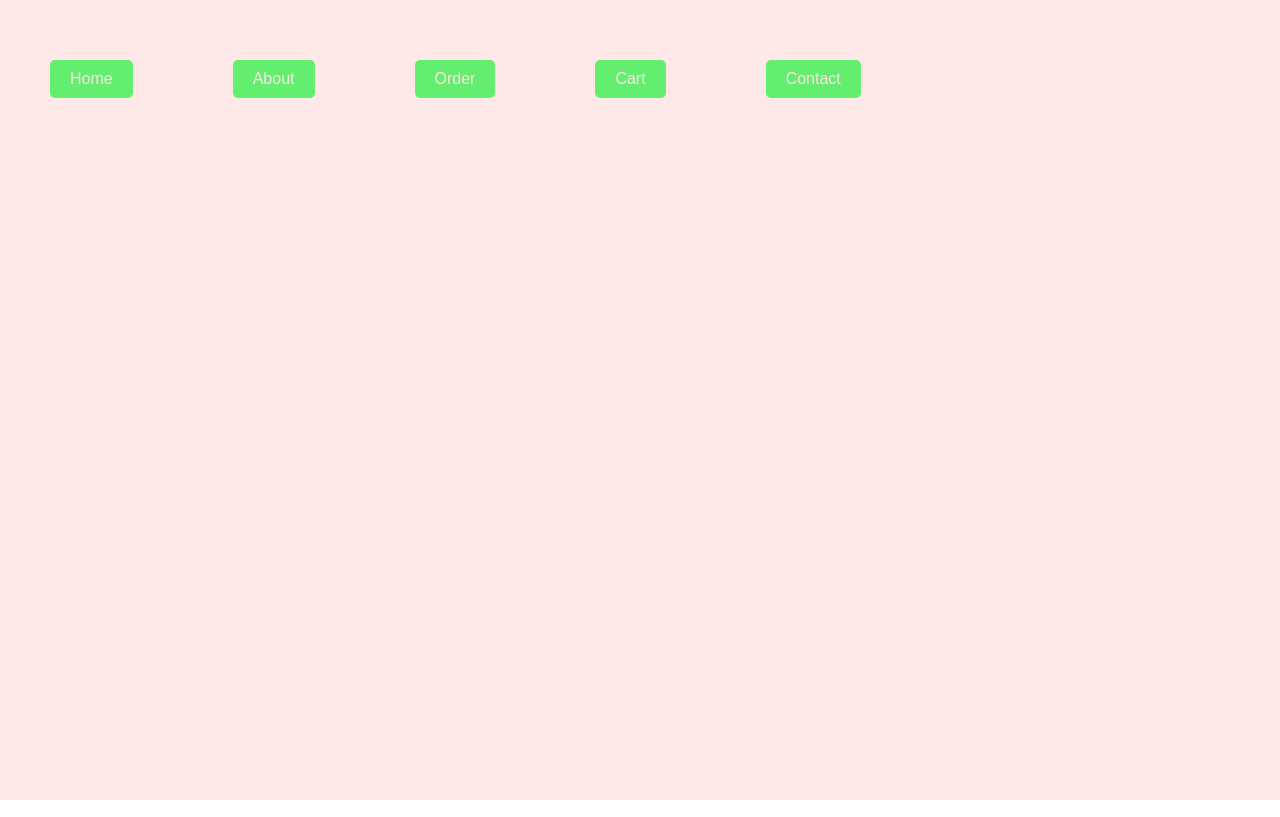
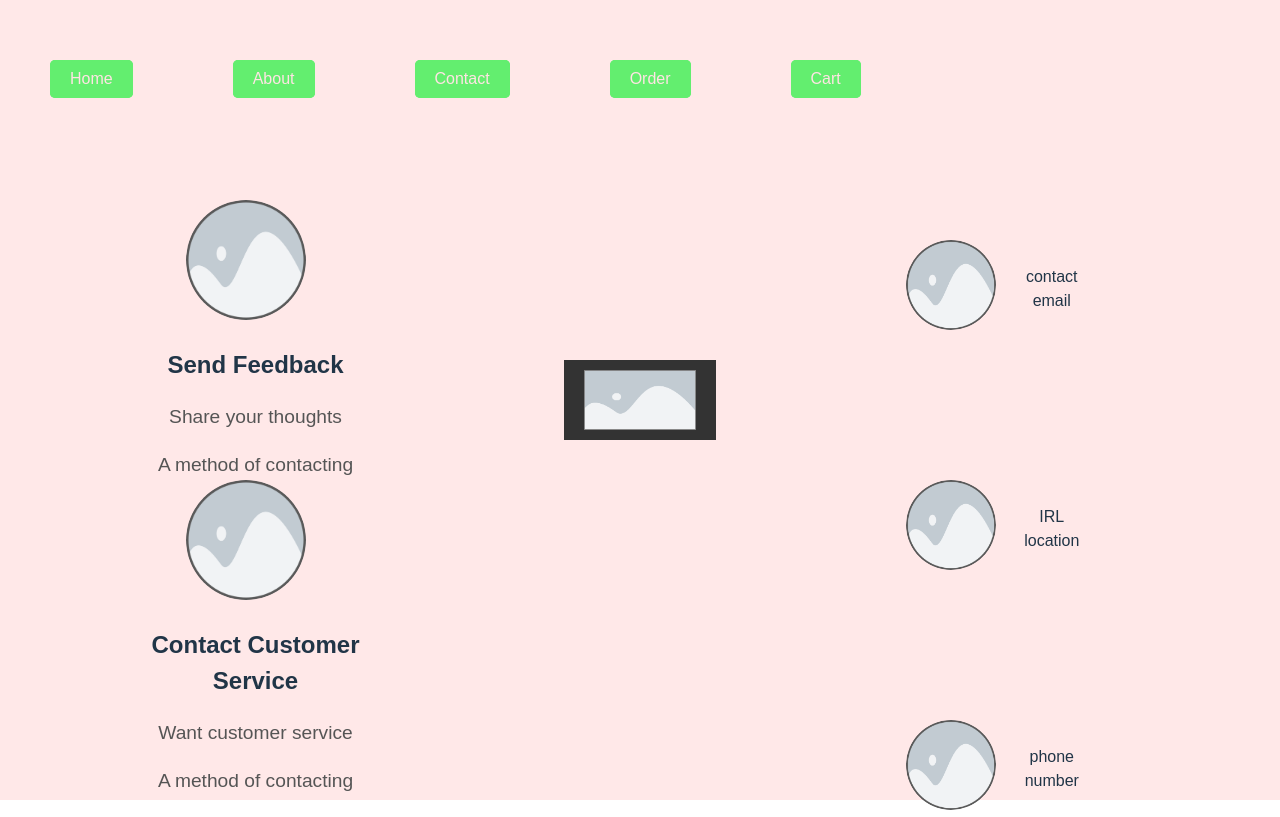
Before and after one commit to ishamotwani/FastGPTFood, a React (Vite) app: page /Contact in a window 1280 px wide. Built offline with nearby package versions, Linux system fonts and the light colour scheme.

Commit message:
More Css | Mostly in Contact

```diff
--- a/src/CssPages/About.css
+++ b/src/CssPages/About.css
@@ -29,25 +29,47 @@ main {
     text-align: center;
 }
 
-p, h1 {
+p {
     font-size: 1.2rem;
     color: #555;
 }
 
-.personImg {
-    max-width: 30%;
+.orderImg {
+    max-width: 60%;
     height: auto;
-    border: #ddd;
-    border-radius: 5px;
-    margin: 20px;
+    border-radius: 10px;
+    margin: 20px auto;
 }
 
-.ourBeliefImg {
-    max-width: 30%;
+.specialImgSection {
+    display: flex;
+    align-items: center;
+    justify-content: space-around;
+    margin: 20px 0;
+}
+
+.specialImg {
+    max-width: 45%;
     height: auto;
-    border: #ddd;
-    border-radius: 5px;
-    margin: 20px;
+    margin-bottom: 10px;
+}
+
+.imgContent {
+    display: flex;
+    flex-direction: column;
+    gap: 10px;
+    flex: 1;
+}
+
+.imgContent p {
+    font-size: 0.8rem;
+    margin: 0;
+}
+
+.Imgdescription {
+    max-width: 100%;
+    height: auto;
+    margin-left: 20px;
 }
 
 button {
@@ -62,5 +84,5 @@ button {
 }
 
 button:hover {
-    background-color: #0056b3;
+    background-color: #4cbf4e;
 }
--- a/src/CssPages/Cart.css
+++ b/src/CssPages/Cart.css
@@ -0,0 +1,35 @@
+body {
+    font-family: Arial, sans-serif;
+    margin: 0;
+    padding: 0;
+    background-color: #ffe8e8;
+}
+
+header {
+    display: flex;
+    align-items: center;
+    justify-content: space-between;
+    padding: 10px 20px;
+    background-color: #333;
+    color: white;
+}
+
+header img {
+    height: 60px;
+    object-fit: contain;
+}
+
+header nav {
+    display: flex;
+    gap: 10px;
+}
+
+main {
+    padding: 20px;
+    text-align: center;
+}
+
+p {
+    font-size: 1.2rem;
+    color: #555;
+}
--- a/src/CssPages/Contact.css
+++ b/src/CssPages/Contact.css
@@ -0,0 +1,126 @@
+html, body {
+    font-family: Arial, sans-serif;
+    margin: 0;
+    padding: 0;
+    background-color: #ffe8e8;
+    height: 100vh;
+}
+
+header {
+    display: flex;
+    align-items: center;
+    justify-content: space-between;
+    padding: 10px 20px;
+    background-color: #333;
+    color: white;
+}
+
+header img {
+    height: 60px;
+    object-fit: contain;
+}
+
+header nav {
+    display: flex;
+    gap: 10px;
+}
+
+main {
+    padding: 20px;
+    text-align: center;
+}
+
+p {
+    font-size: 1.2rem;
+    color: #555;
+}
+
+.contactSection1 {
+    position: absolute;
+    top: 25%;
+    left: 10%;
+    width: 255px;
+}
+
+.contactSection1 img {
+    width: 120px;
+    height: 120px;
+    border-radius: 50%;
+    margin-right: 20px;
+    object-fit: cover;
+}
+
+.contactSection2 {
+    position: absolute;
+    top: 480px;
+    left: 10%;
+    width: 255px;
+}
+
+.contactSection2 img {
+    width: 120px;
+    height: 120px;
+    border-radius: 50%;
+    margin-right: 20px;
+    object-fit: cover;
+}
+
+.email {
+    position: absolute;
+    top: 30%;
+    right: 15%;
+    width: 255px;
+}
+
+.email img {
+    width: 90px;
+    height: 90px;
+    border-radius: 50%;
+    margin-right: 20px;
+    object-fit: cover;
+}
+
+.email span {
+    position: absolute;
+    top: 26%;
+}
+
+.phone {
+    position: absolute;
+    top: 90%;
+    right: 15%;
+    width: 255px;
+}
+
+.phone img {
+    width: 90px;
+    height: 90px;
+    border-radius: 50%;
+    margin-right: 20px;
+    object-fit: cover;
+}
+
+.phone span {
+    position: absolute;
+    top: 26%;
+}
+
+.physicalLocation {
+    position: absolute;
+    top: 60%;
+    right: 15%;
+    width: 255px;
+}
+
+.physicalLocation img {
+    width: 90px;
+    height: 90px;
+    border-radius: 50%;
+    margin-right: 20px;
+    object-fit: cover;
+}
+
+.physicalLocation span {
+    position: absolute;
+    top: 26%;
+}
--- a/src/CssPages/Home.css
+++ b/src/CssPages/Home.css
@@ -41,13 +41,35 @@ p {
     margin: 20px auto;
 }
 
+.specialImgSection {
+    display: flex;
+    align-items: center;
+    justify-content: space-around;
+    margin: 20px 0;
+}
 
 .specialImg {
-    max-width: 40%;
+    max-width: 45%;
     height: auto;
-    border: 2px solid #ddd;
-    border-radius: 5px;
-    margin: 20px auto;
+    margin-bottom: 10px;
+}
+
+.imgContent {
+    display: flex;
+    flex-direction: column;
+    gap: 10px;
+    flex: 1;
+}
+
+.imgContent p {
+    font-size: 0.8rem;
+    margin: 0;
+}
+
+.Imgdescription {
+    max-width: 100%;
+    height: auto;
+    margin-left: 20px;
 }
 
 button {
@@ -62,5 +84,5 @@ button {
 }
 
 button:hover {
-    background-color: #0056b3;
+    background-color: #4cbf4e;
 }
--- a/src/CssPages/Navi.css
+++ b/src/CssPages/Navi.css
@@ -2,12 +2,6 @@
     display: flex;
     justify-content: flex-start;
     gap: 100px;
-  }
-
-  @media (max-width: 768px) {
-    .navi {
-        display: flex;
-        justify-content: flex-start;
-        gap: 5px;
-      }
-  }
+    max-width: 50%;
+    height: auto;
+}
--- a/src/functions/Navigation.jsx
+++ b/src/functions/Navigation.jsx
@@ -1,7 +1,6 @@
 import React, { useState, useEffect } from 'react';
 import {BrowserRouter as Router, Route, Routes, Link, useLocation, useNavigate } from 'react-router-dom';
 import '../CssPages/Navi.css';
-
 //this is how the user will be able to move from page to page
 //you will just import the navigation function to the header? of any page and the buttons will show up
 
@@ -32,9 +31,9 @@ function Navigation() {
         <div className="navi">
             <button onClick={homeButton}>Home</button>
             <button onClick={aboutButton}>About</button>
+            <button onClick={contactButton}>Contact</button>
             <button onClick={orderButton}>Order</button>
             <button onClick={cartButton}>Cart</button>
-            <button onClick={contactButton}>Contact</button>
         </div>
     );
 }
--- a/src/pages/Contact.jsx
+++ b/src/pages/Contact.jsx
@@ -1,8 +1,51 @@
 import React, { useState, useEffect } from 'react';
 import {BrowserRouter as Router, Route, Routes, Link, useLocation, useNavigate } from 'react-router-dom';
+import TempImg from '../images/TempImg.png';
+import CircleImg from '../images/CircleImg.png';
+import Navigation from '../functions/Navigation';
+import '../CssPages/Contact.css';
 
-function Contact () {
+function Contact() {
+    return (
+      <div>
+        <header>
+          <img src={TempImg} alt="Logo" />
+          <Navigation />
+        </header>
 
+        <div className="contactSection1">
+          <img src={CircleImg} alt="Feedback" />
+          <div>
+            <h2>Send Feedback</h2>
+            <p>Share your thoughts</p>
+            <p>A method of contacting</p>
+          </div>
+        </div>
+
+        <div className="contactSection2">
+          <img src={CircleImg} alt="Customer Service" />
+          <div>
+            <h2>Contact Customer Service</h2>
+            <p>Want customer service</p>
+            <p>A method of contacting</p>
+          </div>
+        </div>
+
+        <div className="phone">
+            <img src={CircleImg} alt='this would be the phone' />
+            <span>phone number</span>
+        </div>
+
+        <span className="email">
+            <img src={CircleImg} alt='this would be email' />
+            <span>contact email</span>
+        </span>
+
+        <div className="physicalLocation">
+            <img src={CircleImg} alt='this would be the main headquaters' />
+            <span>IRL location</span>
+        </div>
+      </div>
+    );
 }
-
 export default Contact;
--- a/src/pages/Home.jsx
+++ b/src/pages/Home.jsx
@@ -27,21 +27,23 @@ function Home() {
             <Navigation />
           </header>
 
-          <div>
+          <div className='specialImgSection'>
             <img src={TempImg} alt='Special Meal' className='orderImg' />
-            <span>Something About the meal</span>
-            <OrderButton />
+            <div className='imgContent'>
+              <span>Meal description</span>
+              <OrderButton />
+            </div>
           </div>
 
-          <div>
+          <span>
             <img src={TempImg} alt='maybe about our order different system?' className='specialImg' />
+            <img src={TempImg} alt='maybe like donations we are doing?' className='specialImg'/>
+          </span>
+
+          <p className='Imgdescription'>
+            <span>Something About the image  </span>
             <span>Something About the image</span>
-          </div>
-
-          <div>
-            <img src={TempImg} alt='maybe like donations we are doing?' className='specialImg'/>
-            <span>Something About the image</span>
-          </div>
+          </p>
         </div>
     );
 }
--- a/src/pages/Order.jsx
+++ b/src/pages/Order.jsx
@@ -1,8 +1,19 @@
 import React, { useState, useEffect } from 'react';
 import {BrowserRouter as Router, Route, Routes, Link, useLocation, useNavigate } from 'react-router-dom';
+import TempImg from '../images/TempImg.png';
+import Navigation from '../functions/Navigation';
+import '../CssPages/Order.css';
 
 function Order () {
+    return (
+        <div>
+        <header>
+            <img src={TempImg} alt='Logo' />
+            <Navigation />
+          </header>
 
+        </div>
+    );
 }
 
 export default Order;
```
